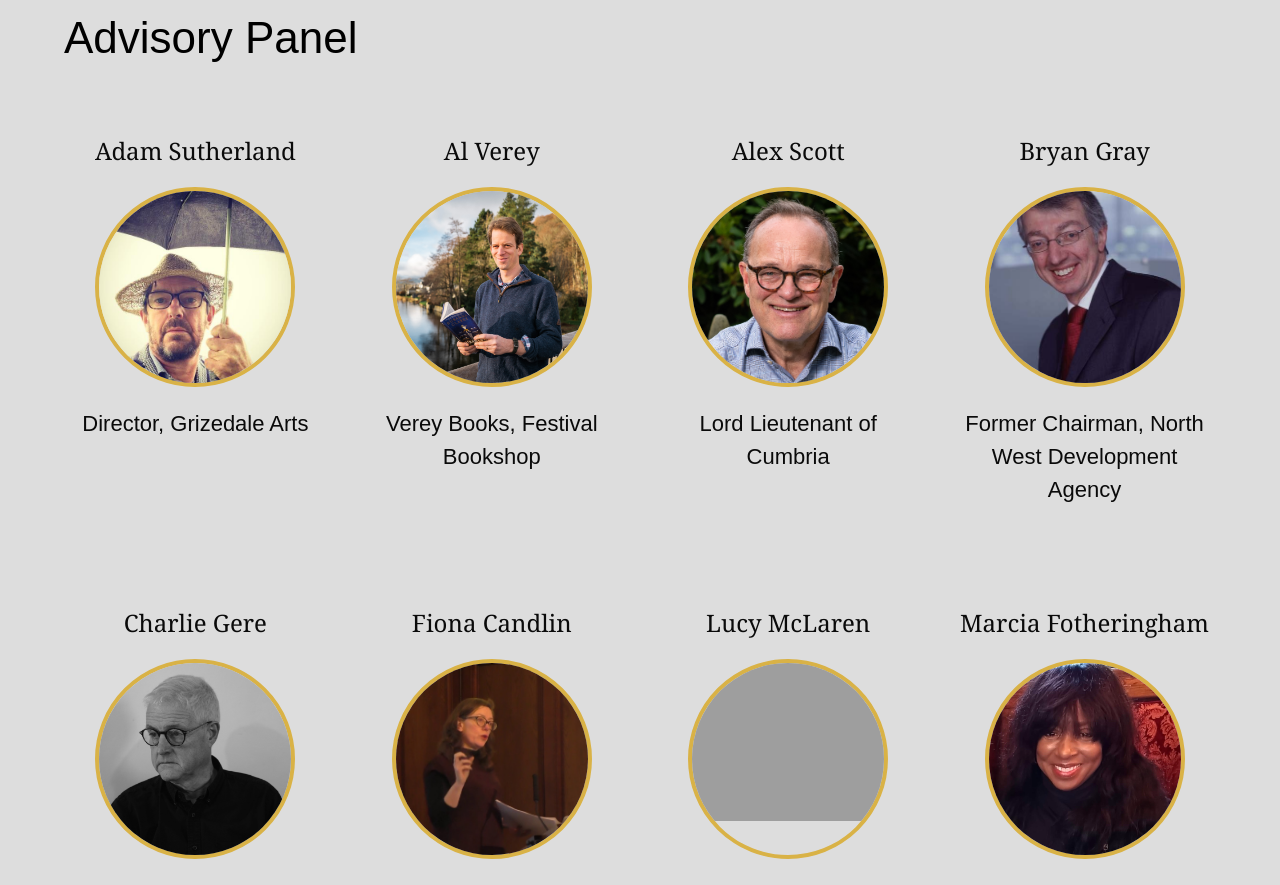
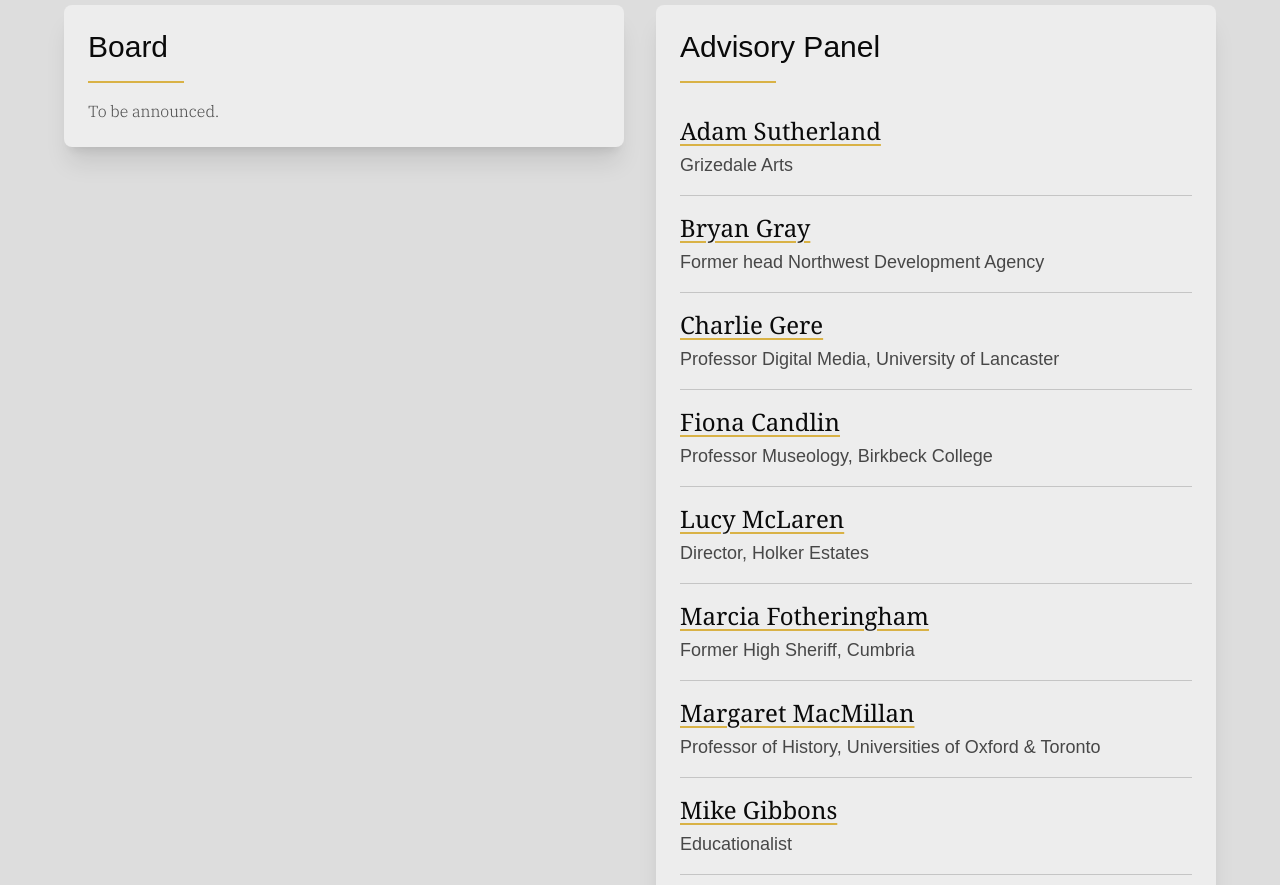
Before and after one commit to Shakey343/lakes-book-fest, a React (Vite) app: page / in a window 1280 px wide. Shown: the part 2460-3345 px from the top of the page. Built offline with nearby package versions, Linux system fonts and the light colour scheme; no server answers; grey boxes are pictures that could not be loaded; a web font is replaced by a local one; what tailwind-hamburgers would draw is missing.

Commit message:
new homepage and guide designs

```diff
--- a/src/components/pages/SupportPage.tsx
+++ b/src/components/pages/SupportPage.tsx
@@ -1,4 +1,3 @@
-import AdvisoryPanel from "../sections/AdvisoryPanel";
 import PatronSection from "../sections/PatronSection";
 import SupportSection from "../sections/SupportSection";
 
@@ -6,7 +5,6 @@
   return (
     <>
       <SupportSection />
-      <AdvisoryPanel />
       <PatronSection />
     </>
   );
--- a/src/components/sections/AdvisoryPanel.tsx
+++ b/src/components/sections/AdvisoryPanel.tsx
@@ -1,150 +1,185 @@
-import AlImg from "../../assets/al_verey.jpg";
-import AlexImg from "../../assets/Alex_Scott.jpg"
-import AdamImg from "../../assets/Adam_Sutherland.jpeg"
-import BryanImg from "../../assets/Bryan_Gray.jpg"
-import CharlieImg from "../../assets/Charlie_Gere.jpg";
-import FionaImg from "../../assets/Fiona_Candlin.jpg";
-import LucyImg from "../../assets/Lucy_McLaren.png";
-import MarciaImg from "../../assets/Marcia_Fotheringham.jpeg";
-import MargaretImg from "../../assets/Margaret_MacMillan_photo_Ander_McIntyre.jpg";
-import MikeImg from "../../assets/Mike_Gibbons.jpg"
-import PeterImg from "../../assets/peter-modified-small.jpg";
-import cn from "../../utils/cn";
+// Photos are hidden for now; kept commented out in case they are needed later.
+// import AlImg from "../../assets/al_verey.jpg";
+// import AlexImg from "../../assets/Alex_Scott.jpg"
+// import AdamImg from "../../assets/Adam_Sutherland.jpeg"
+// import BryanImg from "../../assets/Bryan_Gray.jpg"
+// import CharlieImg from "../../assets/Charlie_Gere.jpg";
+// import FionaImg from "../../assets/Fiona_Candlin.jpg";
+// import LucyImg from "../../assets/Lucy_McLaren.png";
+// import MarciaImg from "../../assets/Marcia_Fotheringham.jpeg";
+// import MargaretImg from "../../assets/Margaret_MacMillan_photo_Ander_McIntyre.jpg";
+// import MikeImg from "../../assets/Mike_Gibbons.jpg"
+// import PeterImg from "../../assets/peter-modified-small.jpg";
+// import cn from "../../utils/cn";
 import Container from "../Container";
 
-type Team = {
+type Person = {
   name: string;
   about: string;
   url: string;
-  imgUrl: string;
-  imgUrlAlt: string;
-}[];
+  // imgUrl: string;
+  // imgUrlAlt: string;
+};
 
-const team: Team = [
+// TODO: board members (4) not yet confirmed.
+const board: Person[] = [];
+
+const team: Person[] = [
   {
     name: "Adam Sutherland",
-    about: "Director, Grizedale Arts",
+    about: "Grizedale Arts",
+    // about: "Director, Grizedale Arts",
     // about: "Adam Sutherland has lived in the Lake District for 25 years and has been Director of Grizedale Arts for as long. This remarkable organisation has an international reach in arts, craft and difficult thinking and has a long track record of inventive polemic, caustic aesthetics and celebrated misunderstandings.",
     url: "https://www.grizedale.org/",
-    imgUrl: AdamImg,
-    imgUrlAlt: "Profile image of Adam Sutherland holding an umbrella and wearing a straw hat.",
+    // imgUrl: AdamImg,
+    // imgUrlAlt: "Profile image of Adam Sutherland holding an umbrella and wearing a straw hat.",
   },
-  {
-    name: "Al Verey",
-    about: "Verey Books, Festival Bookshop",
-    // about: "Al Verey is the owner and manager of Verey Books, the Ullswater Bookshop for Curious Minds (and the Lake District Book Festival bookshop). The shop in Pooley Bridge stocks everything from Richard Osman to William Wordsworth. Pre-shop, Al was an English Teacher and before that, a guide at the Wordsworth Trust. He lives with his wife and two boys in the Lake District.",
-    url: "https://vereybooks.co.uk/",
-    imgUrl: AlImg,
-    imgUrlAlt: "Profile image of Al Verey with book in his hand in front of a lake.",
-  },
-  {
-    name: "Alex Scott",
-    about: "Lord Lieutenant of Cumbria",
-    // about: "Alex Scott's early career was in finance and corporate communications in London before he joined his family's business, based in Kendal. He is a Trustee of the Francis C Scott Charitable Trust, Cumbria Community Foundation and the Grosvenor Estate.  In July 2023, he was appointed Lord-Lieutenant of Cumbria. Alex lives in Windermere on the family's organic farm with his wife Sam. They have three adult children.",
-    url: "https://cumbria-lieutenant.org.uk/lord-lieutenant-mr-alexander-scott",
-    imgUrl: AlexImg,
-    imgUrlAlt: "Profile image of Charlie Gere frowning looking down to the left.",
-  },
+  // Not in the current advisory panel text; kept in case needed later.
+  // {
+  //   name: "Al Verey",
+  //   about: "Verey Books, Festival Bookshop",
+  //   // about: "Al Verey is the owner and manager of Verey Books, the Ullswater Bookshop for Curious Minds (and the Lake District Book Festival bookshop). The shop in Pooley Bridge stocks everything from Richard Osman to William Wordsworth. Pre-shop, Al was an English Teacher and before that, a guide at the Wordsworth Trust. He lives with his wife and two boys in the Lake District.",
+  //   url: "https://vereybooks.co.uk/",
+  //   imgUrl: AlImg,
+  //   imgUrlAlt: "Profile image of Al Verey with book in his hand in front of a lake.",
+  // },
+  // {
+  //   name: "Alex Scott",
+  //   about: "Lord Lieutenant of Cumbria",
+  //   // about: "Alex Scott's early career was in finance and corporate communications in London before he joined his family's business, based in Kendal. He is a Trustee of the Francis C Scott Charitable Trust, Cumbria Community Foundation and the Grosvenor Estate.  In July 2023, he was appointed Lord-Lieutenant of Cumbria. Alex lives in Windermere on the family's organic farm with his wife Sam. They have three adult children.",
+  //   url: "https://cumbria-lieutenant.org.uk/lord-lieutenant-mr-alexander-scott",
+  //   imgUrl: AlexImg,
+  //   imgUrlAlt: "Profile image of Charlie Gere frowning looking down to the left.",
+  // },
   {
     name: "Bryan Gray",
-    about: "Former Chairman, North West Development Agency",
+    about: "Former head Northwest Development Agency",
+    // about: "Former Chairman, North West Development Agency",
     // about: "Bryan Gray's notable positions include Pro-Chancellor of Lancaster University, Chairman of the Northwest Regional Development Agency, Chairman of Peel Media Group (responsible for MediaCityUK) and director of Westmorland Ltd, Preston North End Football Club and the Liverpool Culture Company among many others.",
     url: "https://lowthercastle.org/wp-content/uploads/2019/07/LCGT-Bryan-Gray-biography.pdf",
-    imgUrl: BryanImg,
-    imgUrlAlt: "Profile image of Bryan Gray with a suit on and smiling.",
+    // imgUrl: BryanImg,
+    // imgUrlAlt: "Profile image of Bryan Gray with a suit on and smiling.",
   },
   {
     name: "Charlie Gere",
-    about: "Professor, School of Arts, Lancaster University",
+    about: "Professor Digital Media, University of Lancaster",
+    // about: "Professor, School of Arts, Lancaster University",
     // about: "It may seem controversial to adopt to The Lake District Book Festival advisory panel a man who has written a book called I Hate the Lake District. On the other hand, few people think more deeply or widely about the north than Charlie Gere. He is Professor of Media Theory and History at the Lancaster Institute for the Contemporary Arts (Lancaster University).",
     url: "https://www.lancaster.ac.uk/arts/people/charlie-gere",
-    imgUrl: CharlieImg,
-    imgUrlAlt: "Profile image of Charlie Gere frowning looking down to the left.",
+    // imgUrl: CharlieImg,
+    // imgUrlAlt: "Profile image of Charlie Gere frowning looking down to the left.",
   },
   {
     name: "Fiona Candlin",
-    about: "Professor, Museology - Birkbeck College, London",
+    about: "Professor Museology, Birkbeck College",
+    // about: "Professor, Museology - Birkbeck College, London",
     // about: "Fiona Candlin was born in Liverpool, grew up in Lancashire, and then spent decades in London before coming back to the North West. She is Professor of Museology at Birkbeck College, director of the Mapping Museums Lab and writes on art and museums. She joins the panel as somebody passionate about the power and influence of education.",
     url: "https://www.bbk.ac.uk/our-staff/profile/8005280/fiona-candlin",
-    imgUrl: FionaImg,
-    imgUrlAlt: "Image of Fiona Candlin giving a lecture.",
+    // imgUrl: FionaImg,
+    // imgUrlAlt: "Image of Fiona Candlin giving a lecture.",
   },
   {
     name: "Lucy McLaren",
-    about: "Director, Holker Group (owner of Cartmel Racecourse)",
+    about: "Director, Holker Estates",
+    // about: "Director, Holker Group (owner of Cartmel Racecourse)",
     // about: "Lucy is head of the Holker Group, which encompasses several businesses including state quarries, rental properties, a large caravan park and Cartmel Racecourse. She studied Art at the City & Guilds School in London and has had several solo exhibitions in London and New York. She is married to Tor McLaren, a strategic advisor and senior counsel with a background in international business.",
     url: "https://holkergroup.co.uk/about/",
-    imgUrl: LucyImg,
-    imgUrlAlt: "Profile image of Lucy McLaren in front of doric columns.",
+    // imgUrl: LucyImg,
+    // imgUrlAlt: "Profile image of Lucy McLaren in front of doric columns.",
   },
   {
     name: "Marcia Fotheringham",
-    about: "Arts Patron, Cumbria",
+    about: "Former High Sheriff, Cumbria",
+    // about: "Arts Patron, Cumbria",
     // about: "Marcia was born in London and raised in New York. She has worked in many aspects of the health service including clinical psychology and family therapy. In 1997 Marcia moved to Cumbria. Along with her husband, she owned dental practices in Alston and worked as a psychologist for NHS Cumbria. Among her many public roles, she has been High Sheriff of Cumbria.",
     url: "https://www.cumbriafoundation.org/marcia-reid-fotheringham-jp-dl/",
-    imgUrl: MarciaImg,
-    imgUrlAlt: "Profile image of Marcia smiling.",
+    // imgUrl: MarciaImg,
+    // imgUrlAlt: "Profile image of Marcia smiling.",
   },
   {
     name: "Margaret MacMillan",
-    about: "Emeritus Professor of History, Oxford & Toronto",
+    about: "Professor of History, Universities of Oxford & Toronto",
+    // about: "Emeritus Professor of History, Oxford & Toronto",
     // about: "Margaret MacMillan is emeritus professor of History at the University of Toronto and emeritus professor of International History at Oxford University.  She was Provost of Trinity College, Toronto and then Warden of St Antony's College, Oxford.  She is currently a trustee of the Imperial War Museum.  In 2018 she was the BBC Reith Lecturer, and her latest book is War: How Conflict Shaped Us (2020).",
     url: "http://www.margaretmacmillan.com/",
-    imgUrl: MargaretImg,
-    imgUrlAlt: "Profile image of Maragret MacMillan with a pearl necklace on.",
+    // imgUrl: MargaretImg,
+    // imgUrlAlt: "Profile image of Maragret MacMillan with a pearl necklace on.",
   },
   {
     name: "Mike Gibbons",
-    about: "Former Head Teacher & Education Reformer, Cartmel",
+    about: "Educationalist",
+    // about: "Former Head Teacher & Education Reformer, Cartmel",
     // about: "Mike has been a leader in education for over forty years: a headteacher of large secondary schools in UK and Europe; a senior civil servant responsible for innovation in schools; CEO of a group of academies and a senior adviser to academies across the country; founder governor of the National College for School Leadership and an international speaker on leadership, innovation and reform in schools. He is passionate about the vital role of literature and the arts in education.",
     url: "https://www.wise-qatar.org/biography/mike-gibbons/",
-    imgUrl: MikeImg,
-    imgUrlAlt: "Profile image of Mike Gibbons sitting in an armchair.",
+    // imgUrl: MikeImg,
+    // imgUrlAlt: "Profile image of Mike Gibbons sitting in an armchair.",
   },
   {
     name: "Peter Straus",
-    about: "Director, Rogers, Coleridge & White Literary Agency",
+    about: "Managing Director, RCW Literary Agency",
+    // about: "Director, Rogers, Coleridge & White Literary Agency",
     // about: "Managing Director of Rogers, Coleridge & White, Peter Straus has been in the book world for over thirty years and has worked at Hodder & Stoughton, Hamish Hamilton and Macmillan. He is passionate about good writing and great literature and works with many bestselling and prize-winning writers from around the world. He was awarded a CBE for his services to literature in 2016.",
     url: "https://www.rcwlitagency.com/agents/peter-straus/",
-    imgUrl: PeterImg,
-    imgUrlAlt: "Profile image of Peter Straus smiling.",
+    // imgUrl: PeterImg,
+    // imgUrlAlt: "Profile image of Peter Straus smiling.",
   },
 ];
 
-const AdvisoryCards = () => {
-  return team.map((member, i) => (
-    <a
-      key={i}
-      href={member.url}
-      className="flex items-center flex-col gap-[20px] py-6 px-10 md:px-0 sm:w-[450px] md:w-[250px] min-h-[432px] group"
-    >
-      <h3 className="text-night text-2xl text-center">{member.name}</h3>
-      <img
-        className={cn(
-          "w-[200px] h-[200px] rounded-full object-cover border-4 border-jonquil group-hover:border-8 transition-all",
-          member.name === "Lucy McLaren" ? "object-[-8px,-34px]" : ""
-        )}
-        src={member.imgUrl}
-        alt={member.imgUrlAlt}
-      />
-      <h4 className="text-night text-[22px] text-center font-adelphi">
-        {member.about}
-      </h4>
-    </a>
-  ));
+const PersonList = ({ people }: { people: Person[] }) => {
+  if (people.length === 0) {
+    return <p className="text-contact-night font-light">To be announced.</p>;
+  }
+
+  return (
+    <ul className="divide-y divide-dark-grey/40">
+      {people.map((person) => (
+        <li key={person.name}>
+          <a
+            href={person.url}
+            target="_blank"
+            rel="noopener noreferrer"
+            className="group flex flex-col gap-1 py-4 focus-visible:outline-2 focus-visible:outline-offset-2 focus-visible:outline-jonquil"
+          >
+            <h4 className="text-night text-2xl font-georgia">
+              <span className="font-georgia font-normal underline decoration-jonquil decoration-2 underline-offset-4 group-hover:bg-jonquil/30 group-focus-visible:bg-jonquil/30 transition-colors">
+                {person.name}
+              </span>
+            </h4>
+            <p className="text-contact-night text-lg font-adelphi">
+              {person.about}
+            </p>
+          </a>
+        </li>
+      ))}
+    </ul>
+  );
 };
+
+const PanelBox = ({
+  title,
+  people,
+}: {
+  title: string;
+  people: Person[];
+}) => (
+  <div className="card bg-silver">
+    <h3 className="text-night text-3xl font-adelphi font-light text-center sm:text-left">
+      {title}
+    </h3>
+    <hr className="w-24 border-t-2 border-jonquil mt-4 mb-4 mx-auto sm:mx-0" />
+    <PersonList people={people} />
+  </div>
+);
 
 const AdvisoryPanel = () => {
   return (
-    <Container className="pt-[80px] pb-[120px] bg-light-grey" id="otherWho">
-      <h2 className="text-[44px] font-light text-center sm:text-left pb-10">
-        Advisory Panel
-      </h2>
-      <div className="flex flex-wrap justify-evenly gap-[40px]">
-        <AdvisoryCards />
+    <Container className="pt-[80px] pb-[120px] bg-light-grey relative z-10" id="otherWho">
+      <div className="grid grid-cols-1 md:grid-cols-2 gap-8 items-start">
+        <PanelBox title="Board" people={board} />
+        <PanelBox title="Advisory Panel" people={team} />
       </div>
     </Container>
-  )
-}
+  );
+};
 
 export default AdvisoryPanel;
--- a/src/components/sections/LocationSection.tsx
+++ b/src/components/sections/LocationSection.tsx
@@ -19,8 +19,8 @@
             </h3>
             <ul className="leading-relaxed">
               <li>Cark-in-Cartmel · 5 minutes drive</li>
-              <li>Oxenholme · 30 minutes</li>
-              <li>Lancaster · 40 minutes</li>
+              <li>Oxenholme · 30 minutes drive</li>
+              <li>Lancaster · 40 minutes drive</li>
             </ul>
           </div>
           <div className="flex flex-col gap-[10px]">
```
Also changed, not shown: src/components/pages/LocalGuidePage.tsx (+10 -8 lines), src/components/pages/RootLayout.tsx (+17 -0 lines), src/components/sections/PlacesSection.tsx (+34 -48 lines), 1 other file (tests, documents, lock files or other folders).
